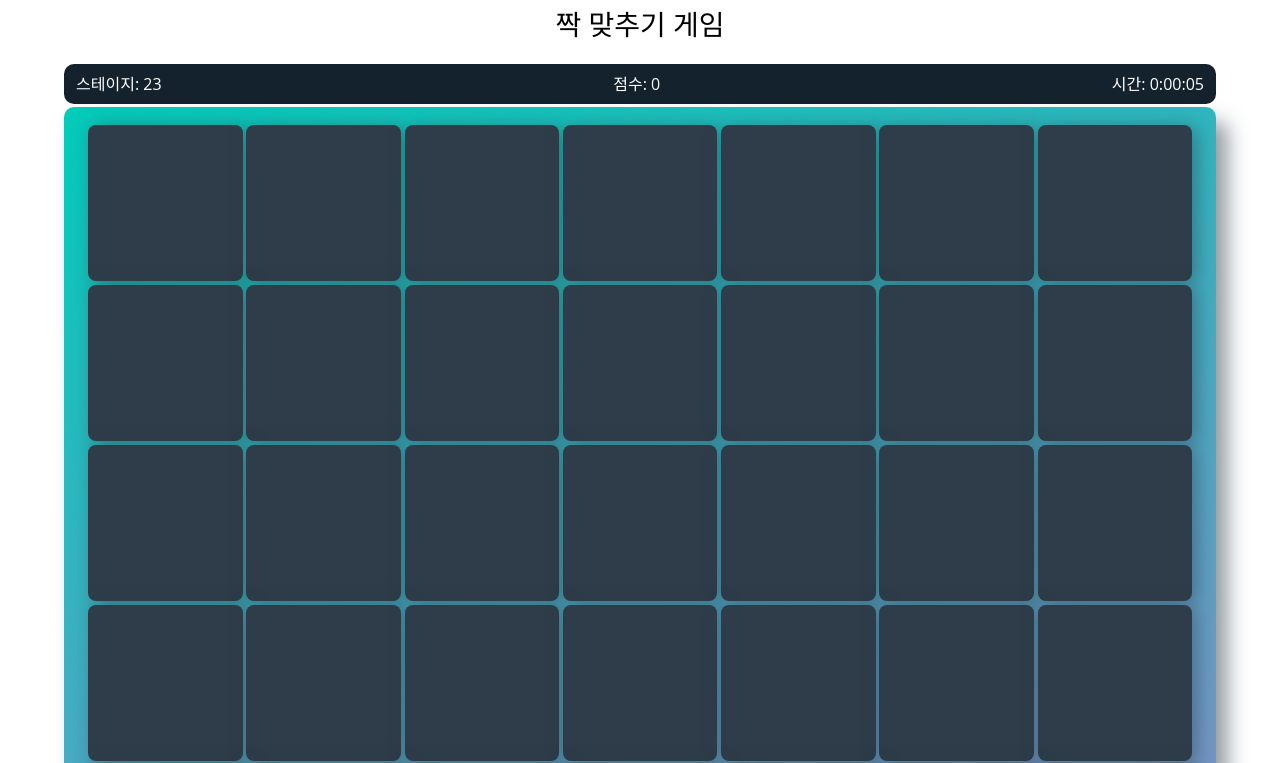
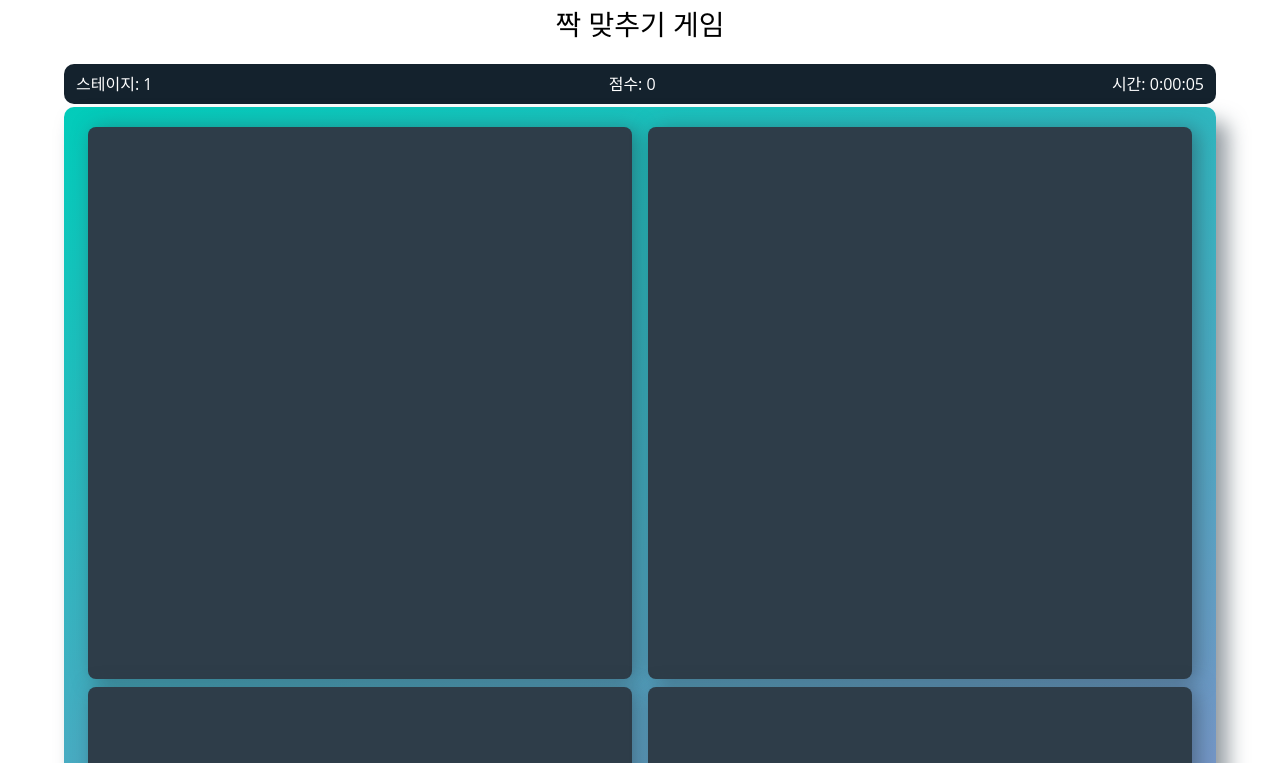
Before and after one commit to danjun-yor/memory-game, a React (Create React App) app: page / in a window 1280 px wide. Shown: the top 763 px of the page. Built offline with nearby package versions, Linux system fonts and the light colour scheme; a web font is replaced by a local one.

Commit message:
getMapSize 추가

```diff
--- a/src/App.tsx
+++ b/src/App.tsx
@@ -10,7 +10,7 @@ interface State {}
 
 export default class App extends Component<Props, State> {
   state = {
-    stage: 23,
+    stage: 1,
     score: 0,
     time: 0
   };
--- a/src/Components/Deck/index.tsx
+++ b/src/Components/Deck/index.tsx
@@ -133,21 +133,22 @@ export default class Deck extends Component<Props, State> {
     cards: this.getNewCards(this.props.stage),
     prevCard: null,
     isFlipping: false,
-    mapSize:
-      (this.props.stage + 1) * 2 ===
-      Math.pow(Math.floor(Math.sqrt((this.props.stage + 1) * 2)), 2)
-        ? Math.floor(Math.sqrt((this.props.stage + 1) * 2))
-        : Math.floor(Math.sqrt((this.props.stage + 1) * 2)) + 1,
+    mapSize: this.getMapSize(),
     onNextStage: false
   };
+
+  getMapSize() {
+    return (this.props.stage + 1) * 2 ===
+      Math.pow(Math.floor(Math.sqrt((this.props.stage + 1) * 2)), 2)
+      ? Math.floor(Math.sqrt((this.props.stage + 1) * 2))
+      : Math.floor(Math.sqrt((this.props.stage + 1) * 2)) + 1;
+  }
 
   getNewCards(stage: number, nextGame = false) {
     const cards = shuffle<IconDefinition>(allIcons).slice(0, stage + 1);
 
     /* ToDo: 카드 갯수가 nxn보다 작으면 나머지 칸을 빈카드로 채움 */
-    const tmp = Math.sqrt(cards.length * 2);
-    const mapSize = tmp % 2 === 0 ? tmp : Math.floor(tmp) + 1;
-
+    const mapSize = this.getMapSize();
     if (nextGame) {
       this.setState({
         mapSize
```
